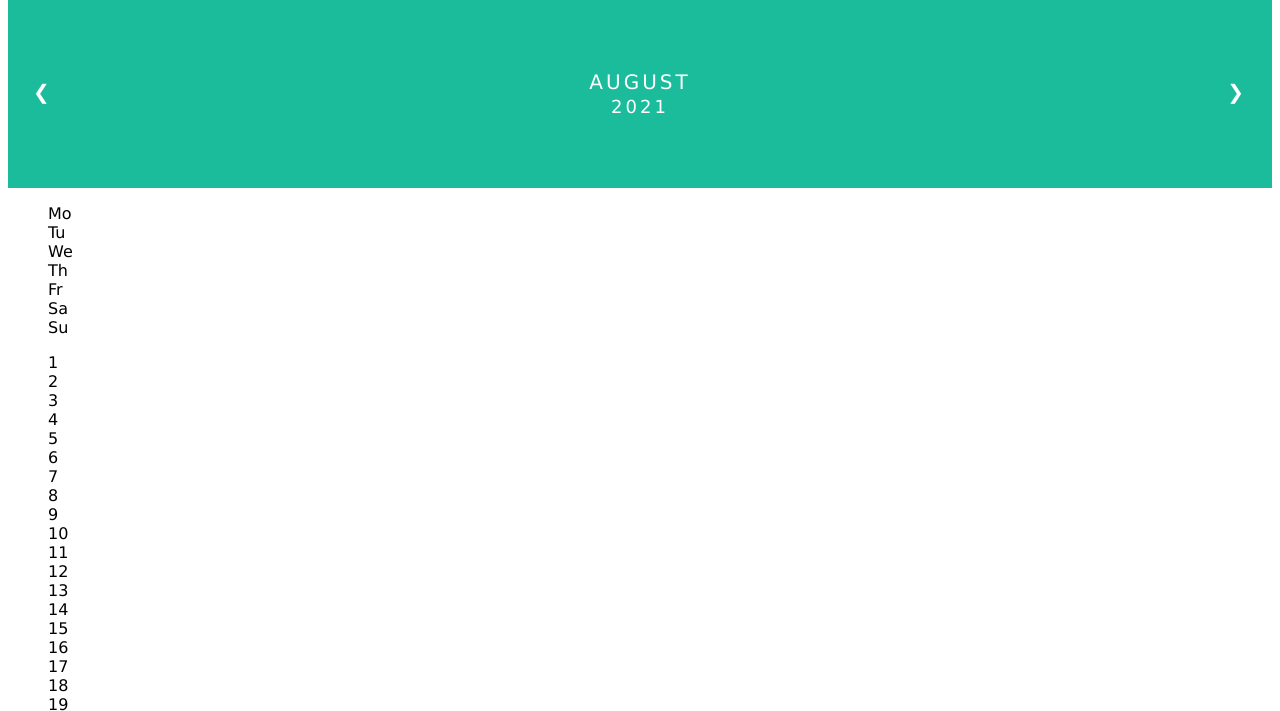
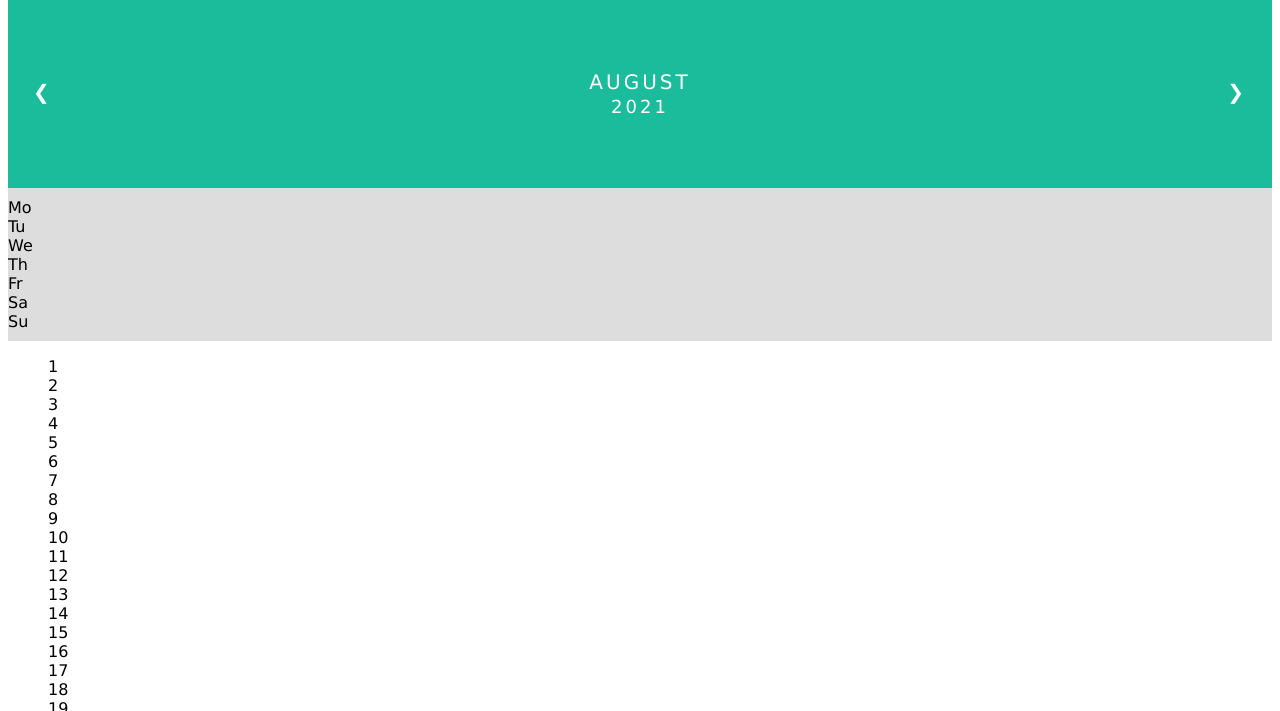
Before and after one commit to j3ffh95/calendar-layout-css, a plain HTML site: page index.html in a window 1280 px wide. Shown: the part 81-792 px from the top of the page. Drawn offline with Linux system fonts and the light colour scheme.

Commit message:
Styled the weekdays class

```diff
--- a/style.css
+++ b/style.css
@@ -38,3 +38,9 @@ body {
   float: right;
   padding-top: 10px;
 }
+
+.weekdays {
+  margin: 0;
+  padding: 10px 0;
+  background-color: #ddd;
+}
```
